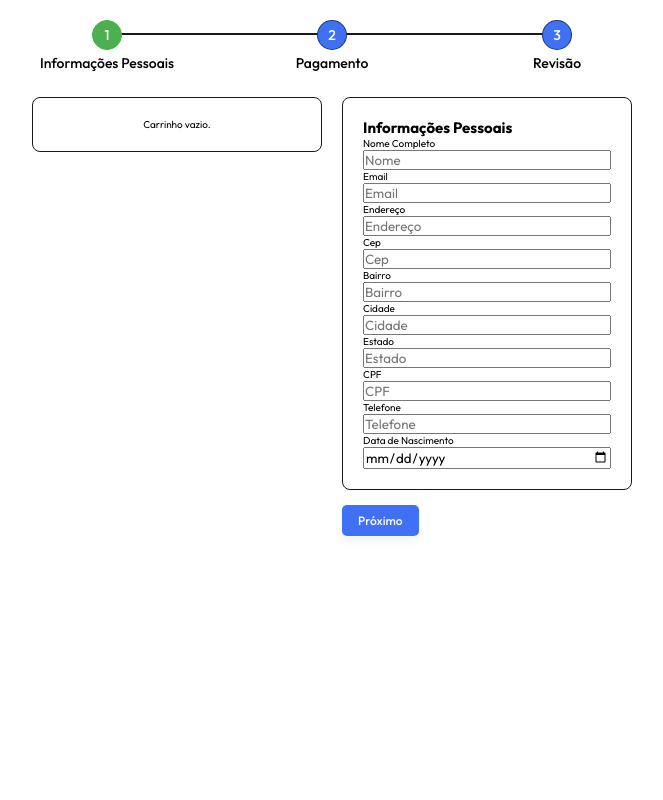
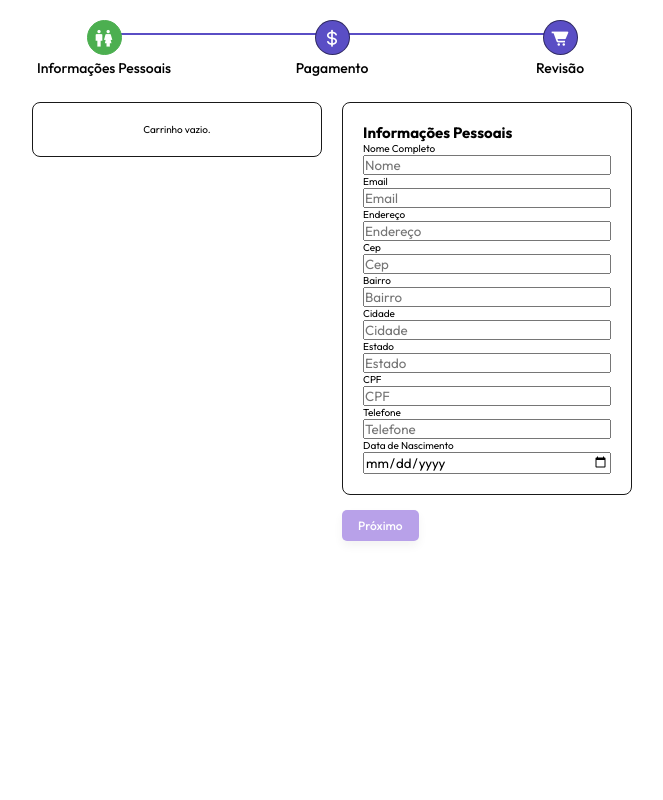
Before and after one commit to x-gyba/infogyba-shopping-cart, a PHP site: page /assets/php/checkout.php in a window 1280 px wide. Shown: the whole page, without its empty margins (308-971 px from the left). Run offline with PHP 8.4, Linux system fonts and the light colour scheme; some libraries are stand-ins or nearby versions.

Commit message:
Add files via upload

```diff
--- a/assets/css/checkout.css
+++ b/assets/css/checkout.css
@@ -6,6 +6,7 @@
   --blue: #4070f4;
   --green: #4caf50;
   --red: #d0342c;
+  --violet: #5a4ec5;
 }
 
 * {
@@ -48,7 +49,7 @@ body {
 }
 
 .step-item {
-  width: 25%;
+  width: 24%;
   display: flex;
   flex-direction: column;
   align-items: center;
@@ -56,11 +57,11 @@ body {
 }
 
 .circle {
-  width: 30px;
-  height: 30px;
+  width: 35px;
+  height: 35px;
   border-radius: 50%;
   border: 1px solid rgba(0, 0, 0, 0.5);
-  background: var(--blue);
+  background: var(--violet);
   color: var(--white);
   font-size: 1.4rem;
   font-weight: 500;
@@ -75,12 +76,18 @@ body {
   border-color: var(--green);
 }
 
+.circle i {
+  font-size: 2rem;
+  font-weight: 400;
+  display: block;
+}
+
 .progress-bar {
   position: absolute;
   width: 80%;
   margin-left: 10%;
   height: 2px;
-  background: var(--black);
+  background: var(--violet);
   z-index: -1;
   top: 1.25rem;
 }
--- a/assets/js/checkout.js
+++ b/assets/js/checkout.js
@@ -11,7 +11,7 @@ function updateStep() {
     step.hide();
     // Atualizar a cor dos círculos
     const circle = $(".step-item").eq(index).find(".circle");
-    if (index === currentStep) {
+    if (index <= currentStep) {
       step.show();
       circle.addClass("active"); // Adicionar a classe ativa
     } else {
@@ -27,6 +27,13 @@ function updateStep() {
   const progressBar = $(".indicator");
   const progressWidth = (currentStep / (steps.length - 1)) * 100; // Calcula a largura proporcional
   progressBar.css("width", `${progressWidth}%`); // Define a largura da barra
+
+  // Atualizar a cor da barra de progresso
+  if (currentStep > 0) {
+    progressBar.addClass("active");
+  } else {
+    progressBar.removeClass("active");
+  }
 }
 
 $("#next").click(function () {
--- a/assets/php/checkout.php
+++ b/assets/php/checkout.php
@@ -1,18 +1,18 @@
 <link rel="stylesheet" href="../css/checkout.css" />
-<link rel="stylesheet" href="/css/boxicons.min.css">
+<link rel="stylesheet" href="https://unpkg.com/boxicons@2.1.4/css/boxicons.min.css" />
 
 <div class="container-steps">
     <div class="step">
         <div class="step-item">
-            <span class="circle active">1</span>
+            <span class="circle active"><i class='bx bx-male-female'></i></span>
             <h2 class="step-title">Informações Pessoais</h2>
         </div>
         <div class="step-item">
-            <span class="circle">2</span>
+            <span class="circle"><i class='bx bx-dollar'></i></span>
             <h2 class="step-title">Pagamento</h2>
         </div>
         <div class="step-item">
-            <span class="circle">3</span>
+            <span class="circle"><i class='bx bxs-cart-alt'></i></span>
             <h2 class="step-title">Revisão</h2>
         </div>
         <div class="progress-bar">
@@ -130,8 +130,8 @@
                 </div>
             </div>
             <div class="step-buttons">
-                <button id="prev">Anterior</button>
-                <button id="next">Proximo</button>
+                <button id="prev" style="background:#5a4ec5">Anterior</button>
+                <button id="next" style="background:#b8a1e9">Proximo</button>
             </div>
         </div>
     </div>
```
